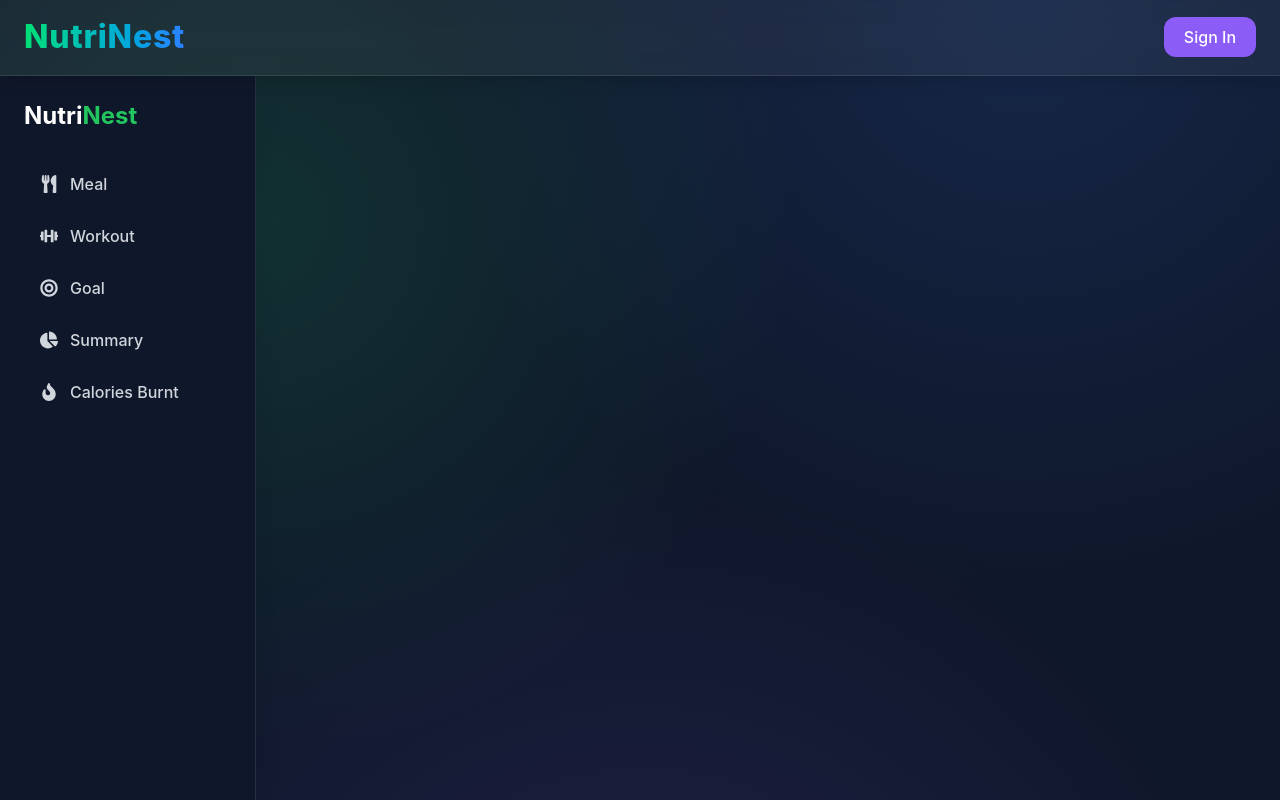
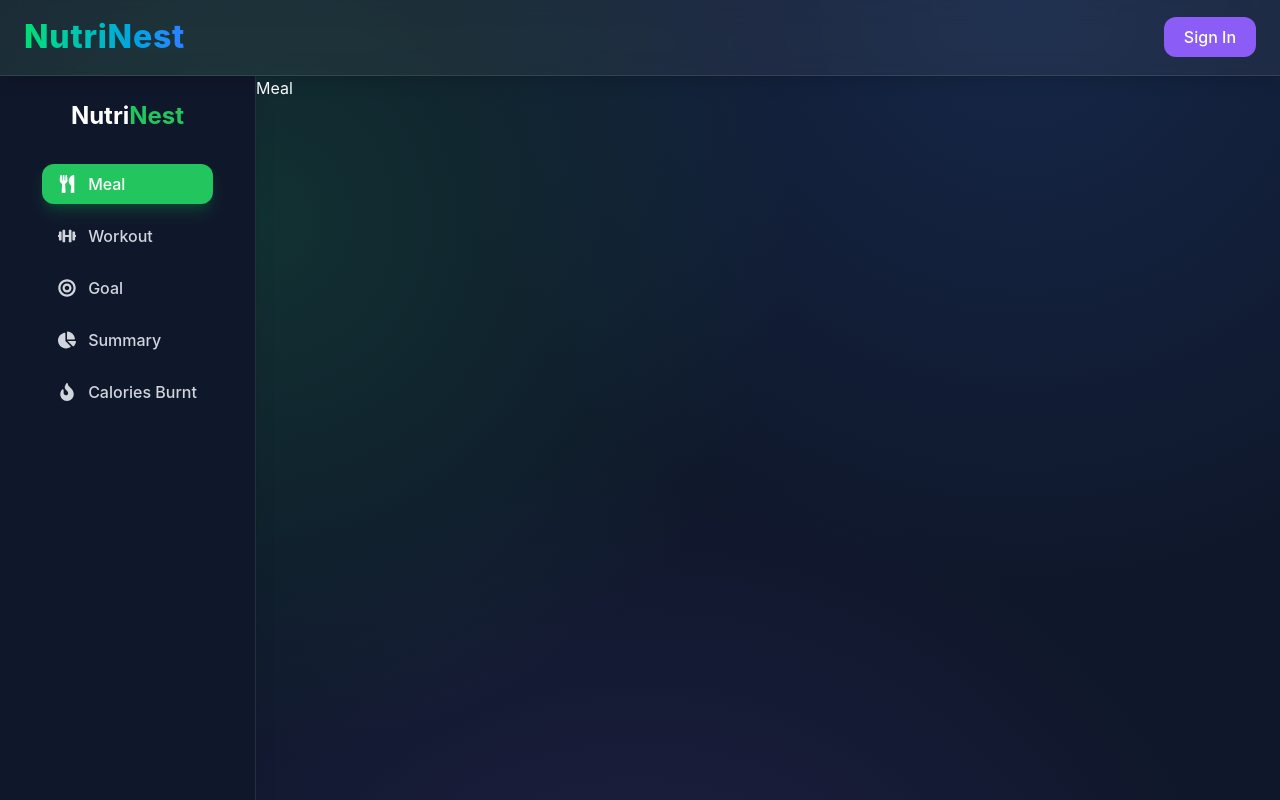
Before and after one commit to SuyashChavanOfficial/NutriNest, a React (Vite) app in the folder Frontend/: page / in a window 1280 px wide. Shown: the top 800 px of the page. Built offline with nearby package versions, Linux system fonts and the light colour scheme.

Commit message:
fix: add index dashboard

```diff
--- a/Frontend/src/App.jsx
+++ b/Frontend/src/App.jsx
@@ -21,7 +21,8 @@ function App() {
           <main>
             <Routes>
               <Route path="/" element={<Dashboard />}>
-                <Route index path="meal" element={<Meal />} />
+                <Route index element={<Meal />} />
+                <Route path="meal" element={<Meal />} />
                 <Route path="workout" element={<Workout />} />
                 <Route path="goal" element={<Goal />} />
                 <Route path="summary" element={<Summary />} />
--- a/Frontend/src/components/Sidebar.jsx
+++ b/Frontend/src/components/Sidebar.jsx
@@ -20,14 +20,16 @@ export const Sidebar = () => {
   ];
 
   return (
-    <aside className="w-64 min-h-screen bg-[#0F172A] border-r border-white/10 backdrop-blur-lg shadow-xl p-6">
+    <aside className="w-64 min-h-screen bg-[#0F172A] border-r border-white/10 backdrop-blur-lg shadow-xl p-6 flex flex-col items-center">
       <h2 className="text-2xl font-bold text-white mb-8">
         Nutri<span className="text-[#22C55E]">Nest</span>
       </h2>
 
       <ul className="space-y-3">
         {menuItems.map((item) => {
-          const isActive = location.pathname === item.path;
+          const isActive =
+            location.pathname === item.path ||
+            (location.pathname === "/" && item.path === "/meal");
 
           return (
             <li key={item.name}>
```
